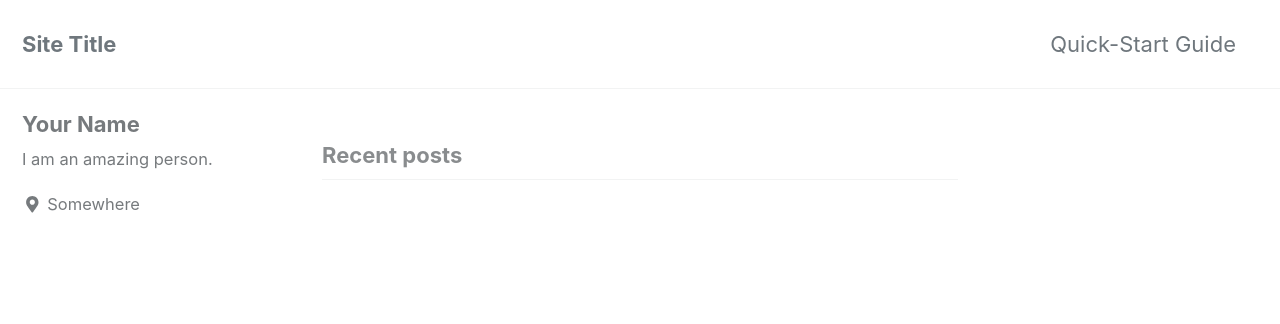
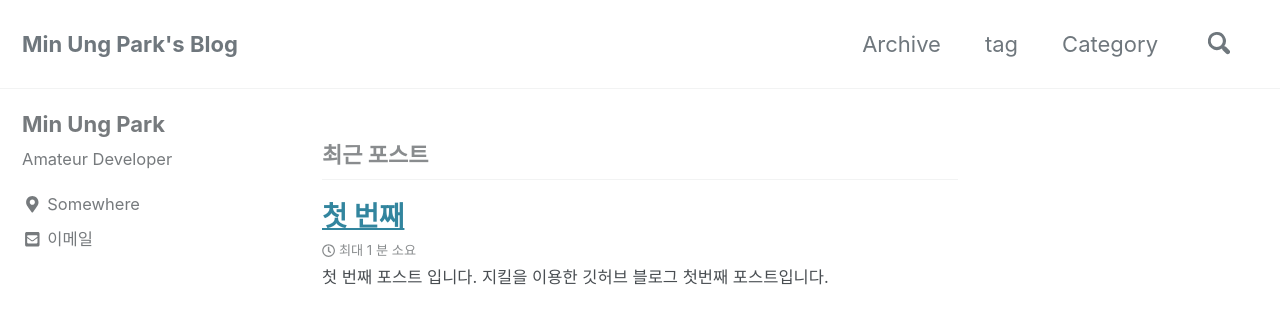
Before and after one commit to minungpark/minungpark.github.io, a Jekyll site: the page built from index.html, in a window 1280 px wide and 900 px high. Shown: the top 324 px of the window. Built offline with Jekyll 4.4.1, drawn with Linux system fonts in a browser that asks for light colours; cached includes are drawn as plain includes; the list of posts is cut into pages by our own code; some of the changed text lies outside the part shown.

Commit message:
first post

```diff
--- a/_config.yml
+++ b/_config.yml
@@ -15,14 +15,14 @@
 minimal_mistakes_skin    : "default" # "air", "aqua", "contrast", "dark", "dirt", "neon", "mint", "plum", "sunrise"
 
 # Site Settings
-locale                   : "en-US"
-title                    : "Site Title"
+locale                   : "ko"
+title                    : "Min Ung Park's Blog"
 title_separator          : "-"
-name                     : "Your Name"
-description              : "An amazing website."
-url                      : # the base hostname & protocol for your site e.g. "https://mmistakes.github.io"
-baseurl                  : # the subpath of your site, e.g. "/blog"
-repository               : # GitHub username/repo-name e.g. "mmistakes/minimal-mistakes"
+name                     : "MinUngPark"
+description              : "Min Ung Park's Blog"
+url                      : "https://minungpark.github.io/" # the base hostname & protocol for your site e.g. "https://mmistakes.github.io"
+baseurl                  : "/minungpark.github.io" # the subpath of your site, e.g. "/blog"
+repository               : "minungpark/minungpark.github.io/" # GitHub username/repo-name e.g. "mmistakes/minimal-mistakes"
 teaser                   : # path of fallback teaser image, e.g. "/assets/images/500x300.png"
 logo                     : # path of logo image to display in the masthead, e.g. "/assets/images/88x88.png"
 masthead_title           : # overrides the website title displayed in the masthead, use " " for no title
@@ -64,8 +64,8 @@ reCaptcha:
   secret                 :
 atom_feed:
   path                   : # blank (default) uses feed.xml
-search                   : # true, false (default)
-search_full_content      : # true, false (default)
+search                   : true # true, false (default)
+search_full_content      : false # true, false (default)
 search_provider          : # lunr (default), algolia, google
 algolia:
   application_id         : # YOUR_APPLICATION_ID
@@ -106,11 +106,11 @@ analytics:
 
 # Site Author
 author:
-  name             : "Your Name"
+  name             : "Min Ung Park"
   avatar           : # path of avatar image, e.g. "/assets/images/bio-photo.jpg"
-  bio              : "I am an amazing person."
+  bio              : "Amateur Developer"
   location         : "Somewhere"
-  email            :
+  email            : minungpark.dev@gmail.com
   links:
     - label: "Email"
       icon: "fas fa-fw fa-envelope-square"
@@ -279,6 +279,10 @@ compress_html:
   ignore:
     envs: development
 
+comments:
+  provider: "disqus"
+  disqus:
+    shortname: dev-park-blog
 
 # Defaults
 defaults:
@@ -290,6 +294,6 @@ defaults:
       layout: single
       author_profile: true
       read_time: true
-      comments: # true
+      comments: true
       share: true
       related: true
--- /dev/null
+++ b/_posts/2019-03-10-first-post.md
@@ -0,0 +1,12 @@
+---
+layout : posts
+title : "첫 번째"
+date : 2019-03-10
+categoris : Test
+---
+# 첫 번째 포스트 입니다.
+지킬을 이용한 깃허브 블로그 첫번째 포스트입니다.
+
+이거 만든다고 몇시간을 날렸군요
+
+테마적용...넘모 힘든거시야.
```
Also changed, not shown: _data/navigation.yml (+6 -10 lines), _includes/disqus_comments.html (added, +20 -0 lines), _pages/category-archive.html (added, +14 -0 lines), _pages/tag-archive.html (added, +25 -0 lines), _pages/year-archive.html (added, +13 -0 lines).
